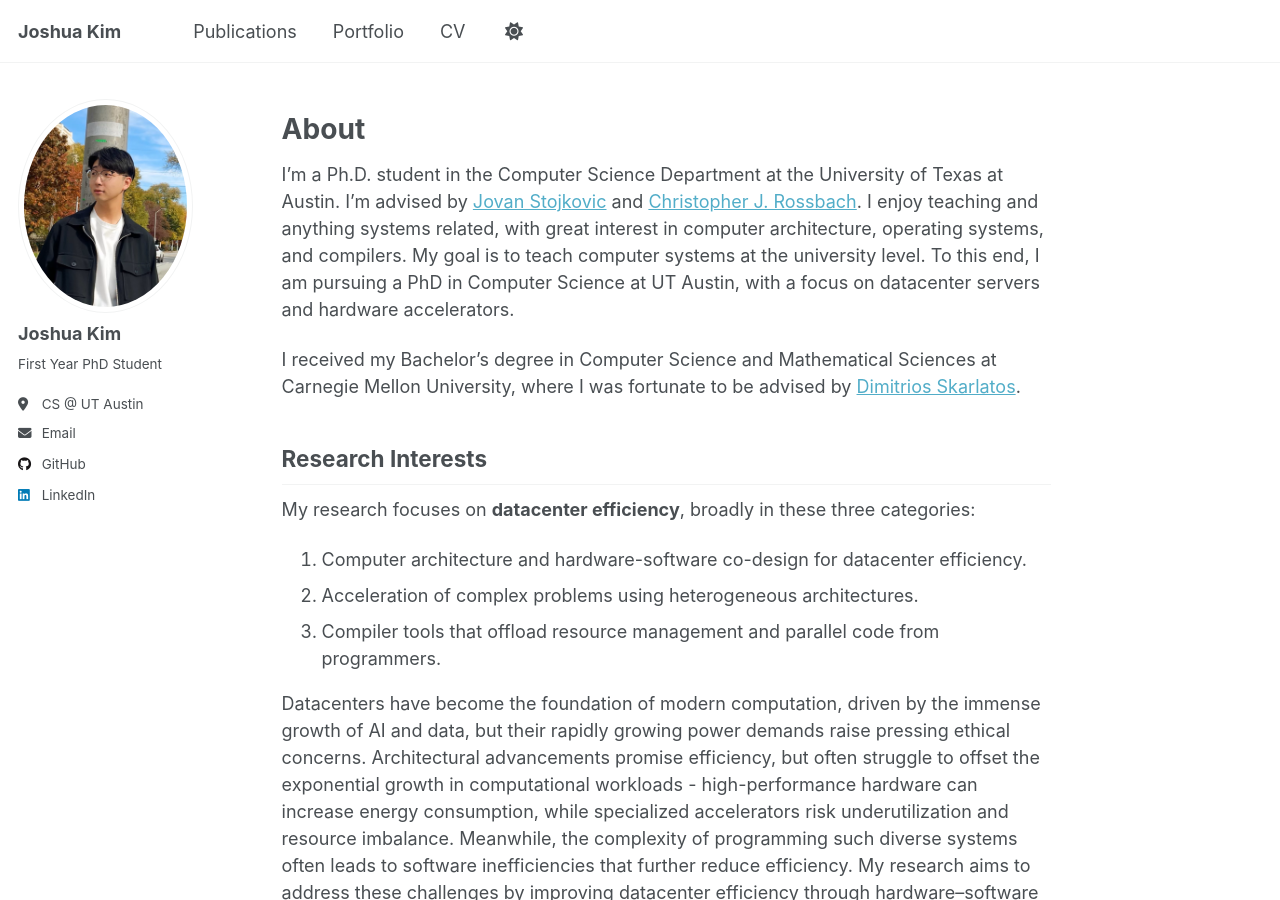
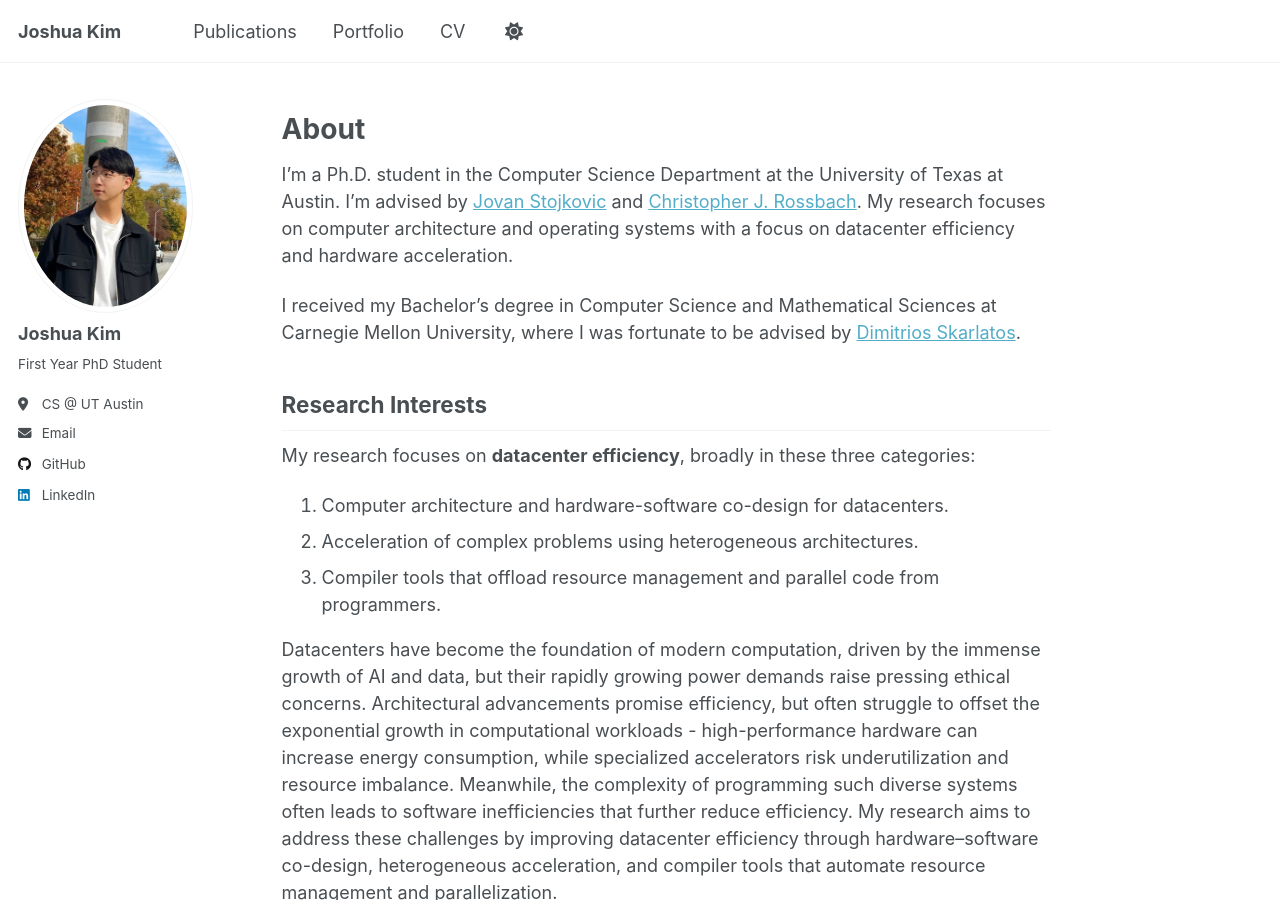
Before and after one commit to joshk411/joshk411.github.io, a Jekyll site: the page built from _pages/about.md, in a window 1280 px wide and 900 px high. Built offline with Jekyll 4.4.1, drawn with Linux system fonts in a browser that asks for light colours; a script that is not in the unit is left out.

Commit message:
Update about.md

```diff
--- a/_pages/about.md
+++ b/_pages/about.md
@@ -8,13 +8,13 @@ redirect_from:
 ---
 About
 ======
-I'm a Ph.D. student in the Computer Science Department at the University of Texas at Austin. I'm advised by [Jovan Stojkovic](https://jovans2.github.io/) and [Christopher J. Rossbach](https://www.cs.utexas.edu/~rossbach/). I enjoy teaching and anything systems related, with great interest in computer architecture, operating systems, and compilers. My goal is to teach computer systems at the university level. To this end, I am pursuing a PhD in Computer Science at UT Austin, with a focus on datacenter servers and hardware accelerators.
+I'm a Ph.D. student in the Computer Science Department at the University of Texas at Austin. I'm advised by [Jovan Stojkovic](https://jovans2.github.io/) and [Christopher J. Rossbach](https://www.cs.utexas.edu/~rossbach/). My research focuses on computer architecture and operating systems with a focus on datacenter efficiency and hardware acceleration.
 
 I received my Bachelor's degree in Computer Science and Mathematical Sciences at Carnegie Mellon University, where I was fortunate to be advised by [Dimitrios Skarlatos](https://www.cs.cmu.edu/~dskarlat/).
 
 ## Research Interests
 My research focuses on **datacenter efficiency**, broadly in these three categories:
-  1. Computer architecture and hardware-software co-design for datacenter efficiency.
+  1. Computer architecture and hardware-software co-design for datacenters.
   2. Acceleration of complex problems using heterogeneous architectures.
   3. Compiler tools that offload resource management and parallel code from programmers.
 
```
